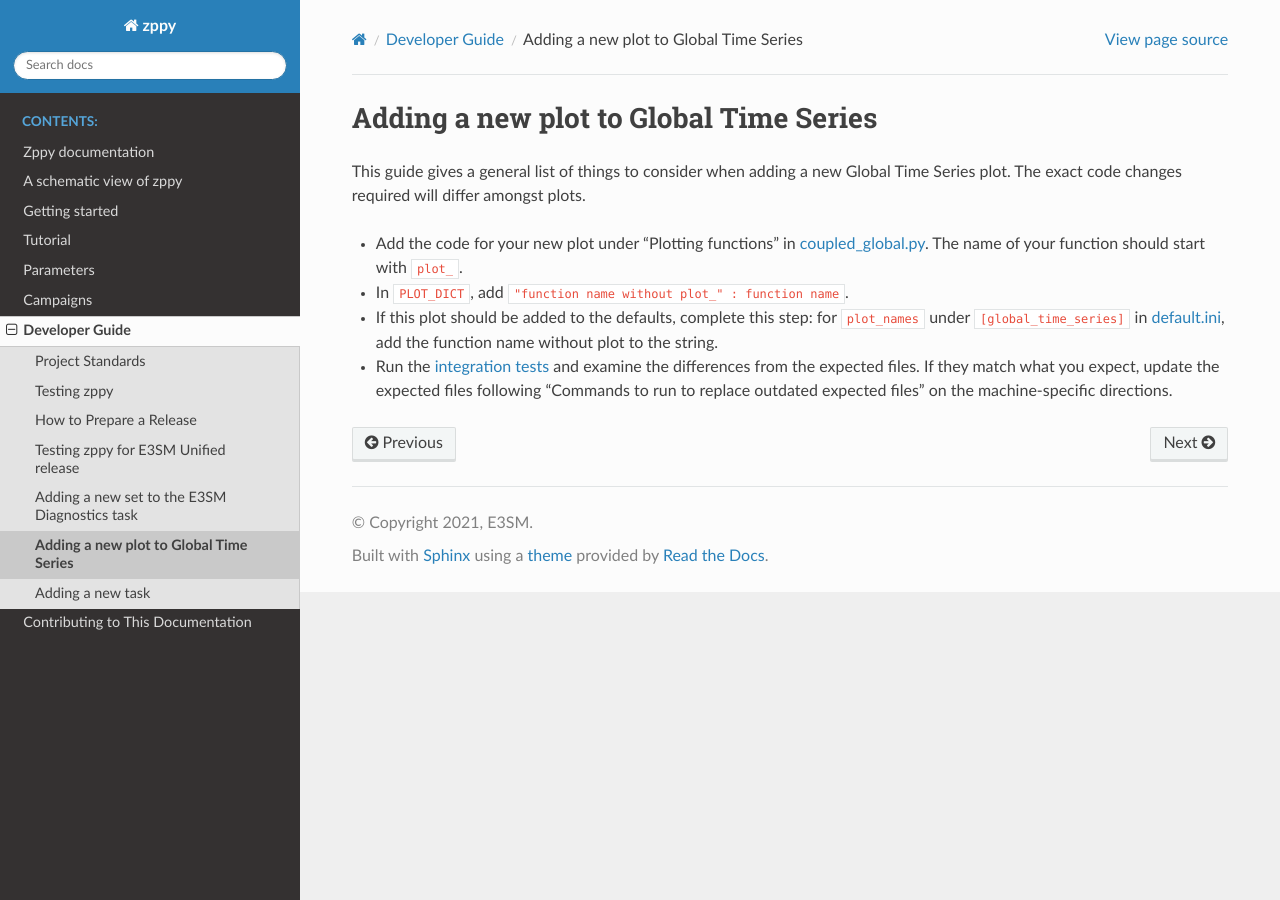
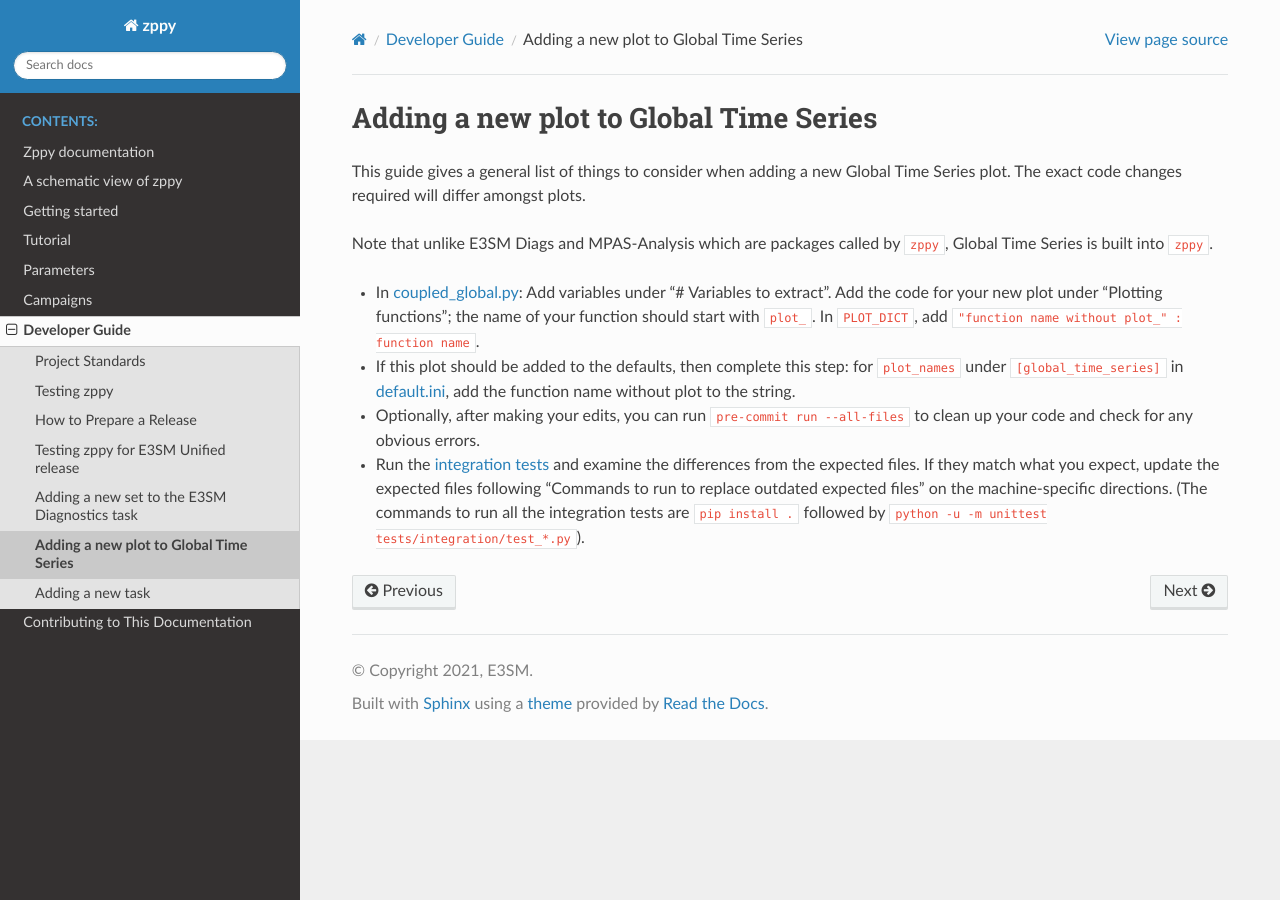
Before and after one commit to E3SM-Project/zppy, a Sphinx documentation site: the page built from docs/source/dev_guide/new_glb_plot.rst, in a window 1280 px wide. Built offline with Sphinx 7.4.7 and the Read the Docs theme 2.0.0, drawn with Linux system fonts in a browser that asks for light colours.

Commit message:
Update global time series plotting docs

```diff
--- a/docs/source/dev_guide/new_glb_plot.rst
+++ b/docs/source/dev_guide/new_glb_plot.rst
@@ -5,7 +5,9 @@ Adding a new plot to Global Time Series
 This guide gives a general list of things to consider when adding a new
 Global Time Series plot. The exact code changes required will differ amongst plots.
 
-- Add the code for your new plot under "Plotting functions" in `coupled_global.py <https://github.com/E3SM-Project/zppy/blob/main/zppy/templates/coupled_global.py>`_. The name of your function should start with ``plot_``.
-- In ``PLOT_DICT``, add ``"function name without plot_" : function name``.
-- If this plot should be added to the defaults, complete this step: for ``plot_names`` under ``[global_time_series]`` in `default.ini <https://github.com/E3SM-Project/zppy/blob/main/zppy/templates/default.ini>`_, add the function name without plot to the string.
-- Run the `integration tests <https://e3sm-project.github.io/zppy/_build/html/main/dev_guide/testing.html#integration-tests>`_ and examine the differences from the expected files. If they match what you expect, update the expected files following "Commands to run to replace outdated expected files" on the machine-specific directions.
+Note that unlike E3SM Diags and MPAS-Analysis which are packages called by ``zppy``, Global Time Series is built into ``zppy``.
+
+- In `coupled_global.py <https://github.com/E3SM-Project/zppy/blob/main/zppy/templates/coupled_global.py>`_: Add variables under "# Variables to extract". Add the code for your new plot under "Plotting functions"; the name of your function should start with ``plot_``. In ``PLOT_DICT``, add ``"function name without plot_" : function name``.
+- If this plot should be added to the defaults, then complete this step: for ``plot_names`` under ``[global_time_series]`` in `default.ini <https://github.com/E3SM-Project/zppy/blob/main/zppy/templates/default.ini>`_, add the function name without plot to the string.
+- Optionally, after making your edits, you can run ``pre-commit run --all-files`` to clean up your code and check for any obvious errors.
+- Run the `integration tests <https://e3sm-project.github.io/zppy/_build/html/main/dev_guide/testing.html#integration-tests>`_ and examine the differences from the expected files. If they match what you expect, update the expected files following "Commands to run to replace outdated expected files" on the machine-specific directions. (The commands to run all the integration tests are ``pip install .`` followed by ``python -u -m unittest tests/integration/test_*.py``).
```
